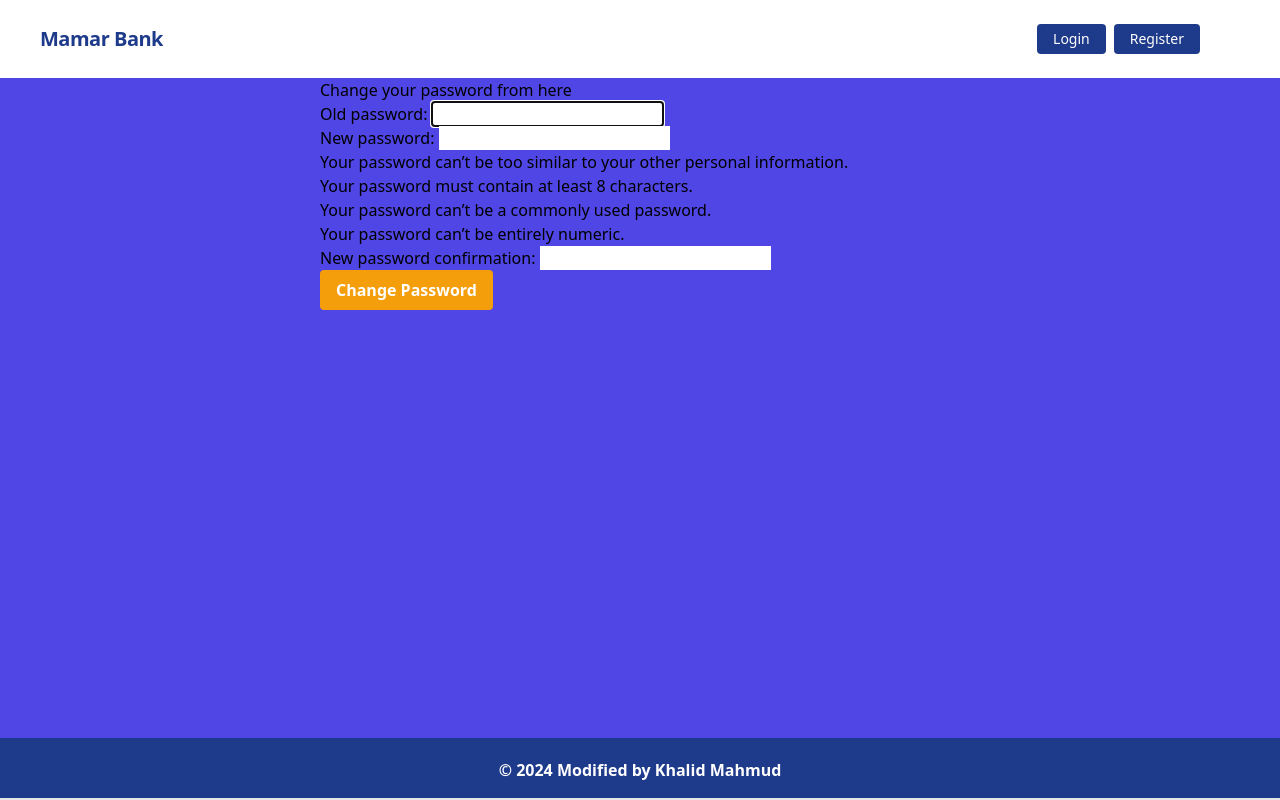
After one commit to khalid199701/Mamar_bank, a Django app: page /accounts/profile/pass_change/ in a window 1280 px wide. The commit adds this page. Run offline with Django 4.2, Linux system fonts and the light colour scheme.

Commit message:
password change and transaction email to users added

```diff
--- /dev/null
+++ b/accounts/templates/accounts/pass_change.html
@@ -0,0 +1,9 @@
+{% extends "base.html" %}
+{% block content %}
+    <form style="width: 50%; margin: auto" method = "post">
+        <h1>Change your password from here</h1>
+        {% csrf_token %}
+        {{form.as_p}}
+        <button class="bg-yellow-500 hover:bg-yellow-700 text-white font-bold py-2 px-4 rounded focus:outline-none focus:shadow-outline">Change Password</button>
+    </form>
+{% endblock content %}
--- /dev/null
+++ b/accounts/templates/accounts/pass_email.html
@@ -0,0 +1,4 @@
+<p>Hello {{user.first_name}} {{user.last_name}}</p>
+<p>Your password has been changed successfully!</p>
+<p>Thank you for banking with us</p>
+<p>Mamar Bank</p>
--- a/accounts/templates/accounts/profile.html
+++ b/accounts/templates/accounts/profile.html
@@ -119,6 +119,10 @@
                     Update
                 </button>
             </div>
+            <br>
+            <div>
+                <a class="bg-yellow-500 hover:bg-yellow-700 text-white font-bold py-2 px-4 rounded focus:outline-none focus:shadow-outline" href="{% url 'pass_change' %}">Change Your Password</a>
+            </div>
         </form>
     </div>
 </div>
--- a/accounts/urls.py
+++ b/accounts/urls.py
@@ -1,8 +1,10 @@
 from django.urls import path
-from .views import UserRegistrationView, UserLoginView, UserLogoutView, UserBankAccountUpdateView
+from . import views
+from .views import UserRegistrationView, UserLoginView, UserLogoutView, UserBankAccountUpdateView, PasswordChangeView
 urlpatterns = [
     path('register/', UserRegistrationView.as_view(), name='register'),
     path('login/', UserLoginView.as_view(), name='login'),
     path('logout/', UserLogoutView.as_view(), name='logout'),
     path('profile/', UserBankAccountUpdateView.as_view(), name='profile'),
+     path('profile/pass_change/', PasswordChangeView.as_view(), name='pass_change'),
 ]
--- a/accounts/views.py
+++ b/accounts/views.py
@@ -2,10 +2,52 @@ from django.shortcuts import render, redirect
 from django.views.generic import FormView
 from .forms import UserRegistrationForm, UserUpdateForm
 from django.contrib.auth import login,logout
+from django.contrib.auth.forms import PasswordChangeForm
 from django.urls import reverse_lazy
+from django.contrib.auth import login, update_session_auth_hash, logout
+from django.contrib import messages
 from django.contrib.auth.views import LoginView, LogoutView
 from django.views import View
+from django.core.mail import EmailMultiAlternatives
+from django.template.loader import render_to_string
 # Create your views here.
+# def pass_change(request):
+#     if request.method == 'POST':
+#         form = PasswordChangeForm(request.user, data = request.POST)
+#         if form.is_valid():
+#             form.save()
+#             messages.success(request, 'Password Updated Successfully')
+#             update_session_auth_hash(request, form.user)
+#             return redirect('accounts/profile.html')
+
+#     else:
+#         form = PasswordChangeForm(user = request.user)
+#     return render(request, 'accounts/pass_change.html', {'form': form})
+
+class PasswordChangeView(FormView):
+    template_name = 'accounts/pass_change.html'
+    form_class = PasswordChangeForm
+    success_url = reverse_lazy('profile')
+
+    def form_valid(self, form):
+        form.save()
+        messages.success(self.request, 'Password Updated Successfully')
+        update_session_auth_hash(self.request, form.user)
+        mail_subject = 'Password Change'
+        message = render_to_string('accounts/pass_email.html',{
+            'user': self.request.user
+        })
+        to_email = self.request.user.email
+        send_email = EmailMultiAlternatives(mail_subject, message, to=[to_email])
+        send_email.attach_alternative(message, 'text/html')
+        send_email.send()
+        return super().form_valid(form)
+
+    def get_form_kwargs(self):
+        kwargs = super().get_form_kwargs()
+        kwargs['user'] = self.request.user
+        return kwargs
+
 class UserRegistrationView(FormView):
     template_name = 'accounts/user_registration.html'
     form_class = UserRegistrationForm
--- a/transactions/views.py
+++ b/transactions/views.py
@@ -7,7 +7,7 @@ from django.views import View
 from django.http import HttpResponse
 from django.views.generic import CreateView, ListView
 from transactions.constants import DEPOSIT, WITHDRAWL,LOAN, LOAN_PAID
-from django.core.mail import EmailMessage, EmailMultiAlternatives
+from django.core.mail import EmailMultiAlternatives
 from django.template.loader import render_to_string
 from datetime import datetime
 from django.db.models import Sum
@@ -232,6 +232,8 @@ class TransferMoneyView(LoginRequiredMixin, View):
             if source_account.balance >= amount:
                 source_account.balance -= amount
                 destination_account.balance += amount
+                send_transaction_email(self.request.user,amount, "Withdraw Message", 'transactions/withdrawl_email.html')
+                send_transaction_email(destination_account.user,amount, "Deposit Message", 'transactions/deposite_email.html')
 
                 source_account.save()
                 destination_account.save()
```
Also changed, not shown: mamar_bank/settings.py (+12 -12 lines), db.sqlite3.
